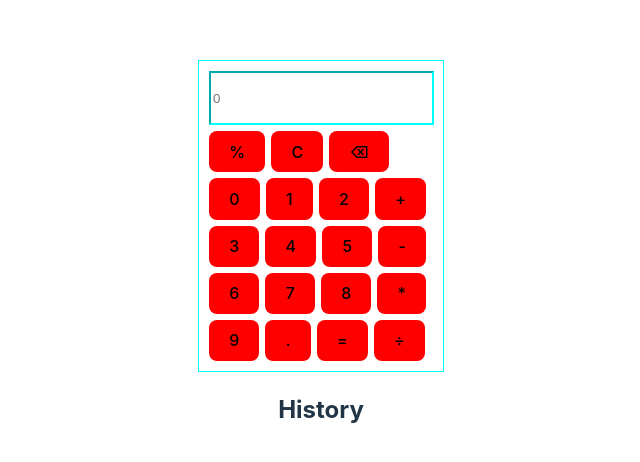
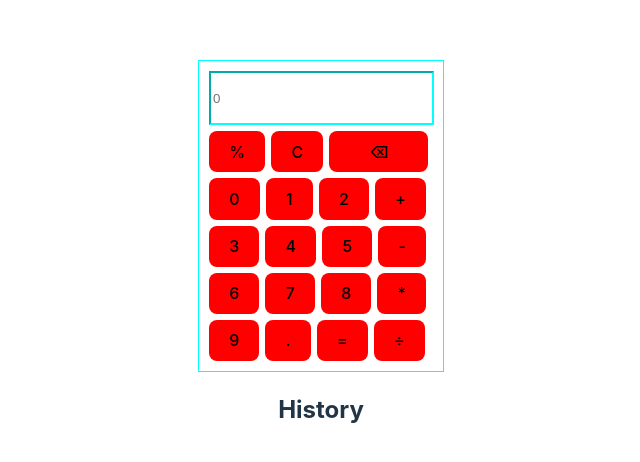
Before and after one commit to ditosoft-erman/reactjs-arc, a React (Vite) app: page / in a window 1280 px wide. Shown: the part 146-608 px from the top of the page, without its empty margins (319-959 px from the left). Built offline with nearby package versions, Linux system fonts and the light colour scheme.

Commit message:
added Clear functions

```diff
--- a/src/App.css
+++ b/src/App.css
@@ -21,6 +21,10 @@ input {
   border-color: aqua;
 }
 
+.back {
+  width: 99px;
+}
+
 .input {
   text-align: right;
 }
--- a/src/App.jsx
+++ b/src/App.jsx
@@ -51,7 +51,10 @@ function App() {
       calculateResult();
     } else if (keyPressed === 'Backspace') {
       handleBackspace();
-    }
+     } else if(keyPressed === 'C' || 'c'){
+        clearInput();
+      }
+
   };
 
   return (
@@ -66,8 +69,8 @@ function App() {
           />
         </div>
         <button onClick={() => handleInput('%')}>%</button>
-        <button onClick={clearInput}>C</button>
-        <button onClick={() => handleBackspace('⌫')}>⌫</button>
+        <button onClick={() => clearInput('C')}>C</button>
+        <button onClick={() => handleBackspace('⌫')} className="back">⌫</button>
         <button onClick={() => handleInput('0')}>0</button>
         <button onClick={() => handleInput('1')}>1</button>
         <button onClick={() => handleInput('2')}>2</button>
@@ -97,6 +100,6 @@ function App() {
       </div>
     </div>
   );
-}
+          }
 
 export default App;
```
